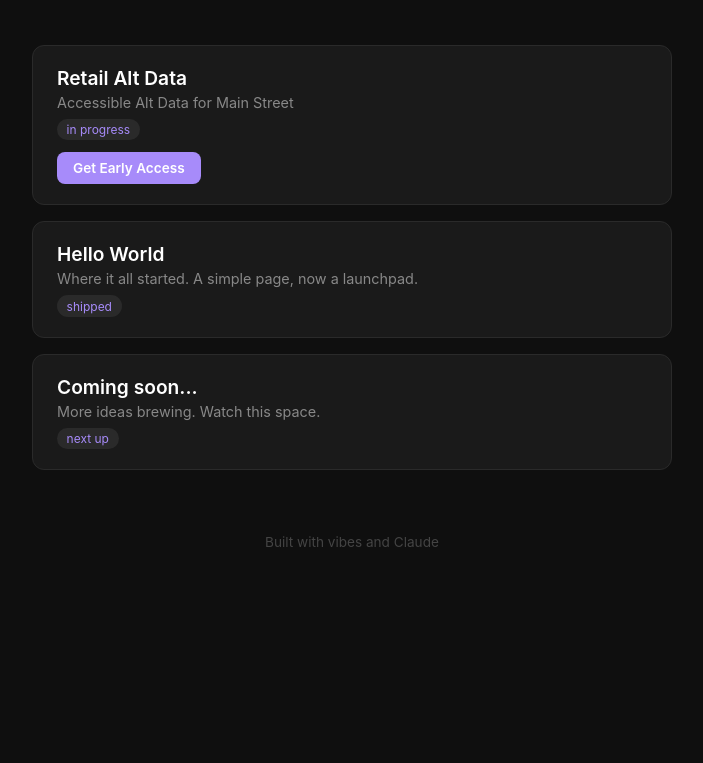
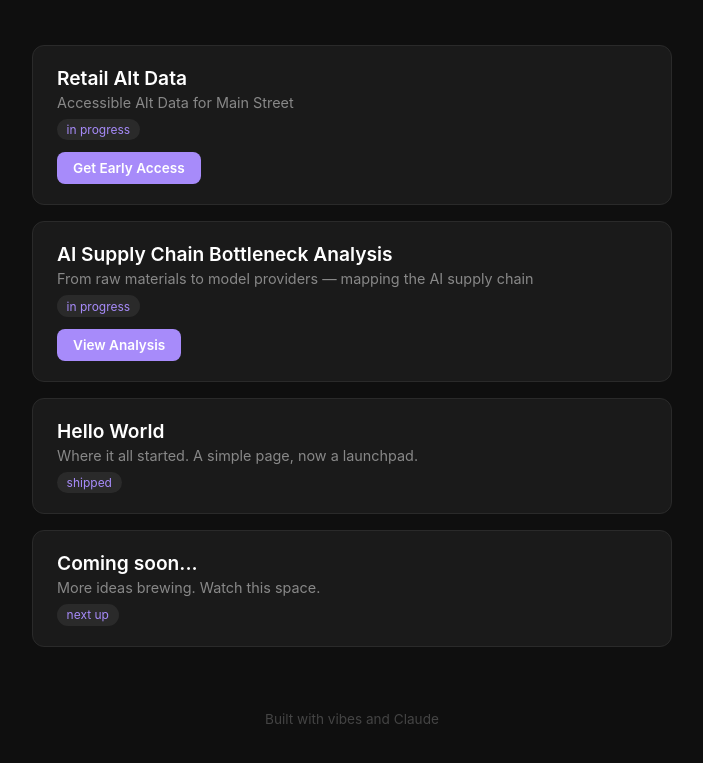
Before and after one commit to 2-chengz/claude-web-app, a plain HTML site: page index.html in a window 1280 px wide. Shown: the part 129-892 px from the top of the page, without its empty margins (288-991 px from the left). Before the commit the page ends 800 px from the top, so only its background shows below. Drawn offline with Linux system fonts and the light colour scheme.

Commit message:
Add AI Supply Chain project details to index.html

```diff
--- a/index.html
+++ b/index.html
@@ -46,6 +46,13 @@
         <a href="https://forms.gle/Zm9mGMuwy3L3mtna8" target="_blank" class="early-access-btn">Get Early Access</a>
       </li>
       <li>
+        <div class="project-name">AI Supply Chain Bottleneck Analysis</div>
+        <div class="project-desc">From raw materials to model providers — mapping the AI supply chain</div>
+        <span class="project-tag">in progress</span>
+        <br>
+        <a href="ai-supply-chain.html" target="_blank" class="early-access-btn">View Analysis</a>
+      </li>
+      <li>
         <div class="project-name">Hello World</div>
         <div class="project-desc">Where it all started. A simple page, now a launchpad.</div>
         <span class="project-tag">shipped</span>
```
